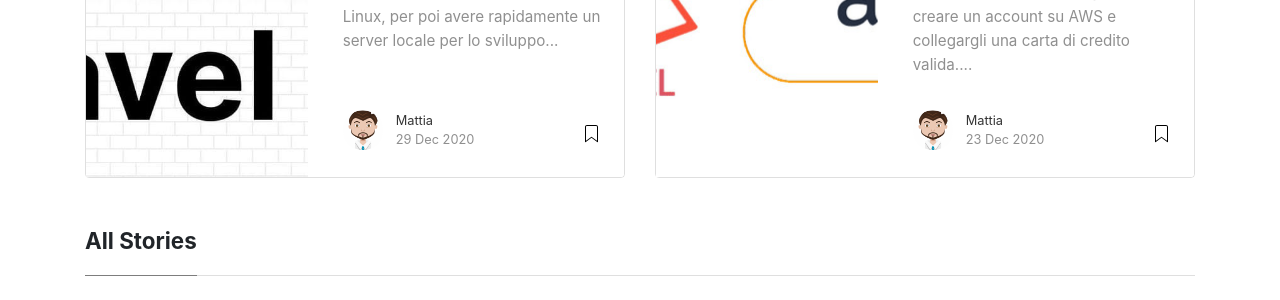
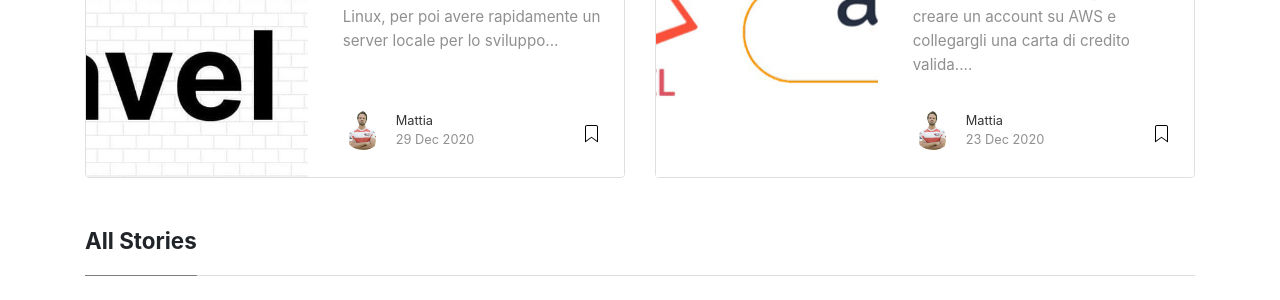
Before and after one commit to mattiatoselli/codingsamurai, a Jekyll site: the page built from index.html, in a window 1280 px wide and 900 px high, scrolled down 353 px. Shown: the part 150-450 px from the top of the window. Built offline with Jekyll 4.4.1, drawn with Linux system fonts in a browser that asks for light colours; nearby versions of some CDN libraries; the list of posts is cut into pages by our own code.

Commit message:
Update _config.yml

```diff
--- a/_config.yml
+++ b/_config.yml
@@ -16,7 +16,7 @@ authors:
   mattia:
     name: Mattia
     display_name: Mattia
-    avatar: 'assets/images/avatar.png'
+    avatar: 'assets/images/avatar.jpg'
     #gravatar: e56154546cf4be74e393c62d1ae9f9d4
     email: toselli.mattia@gmail.com
     #web: https://www.wowthemes.net
```
